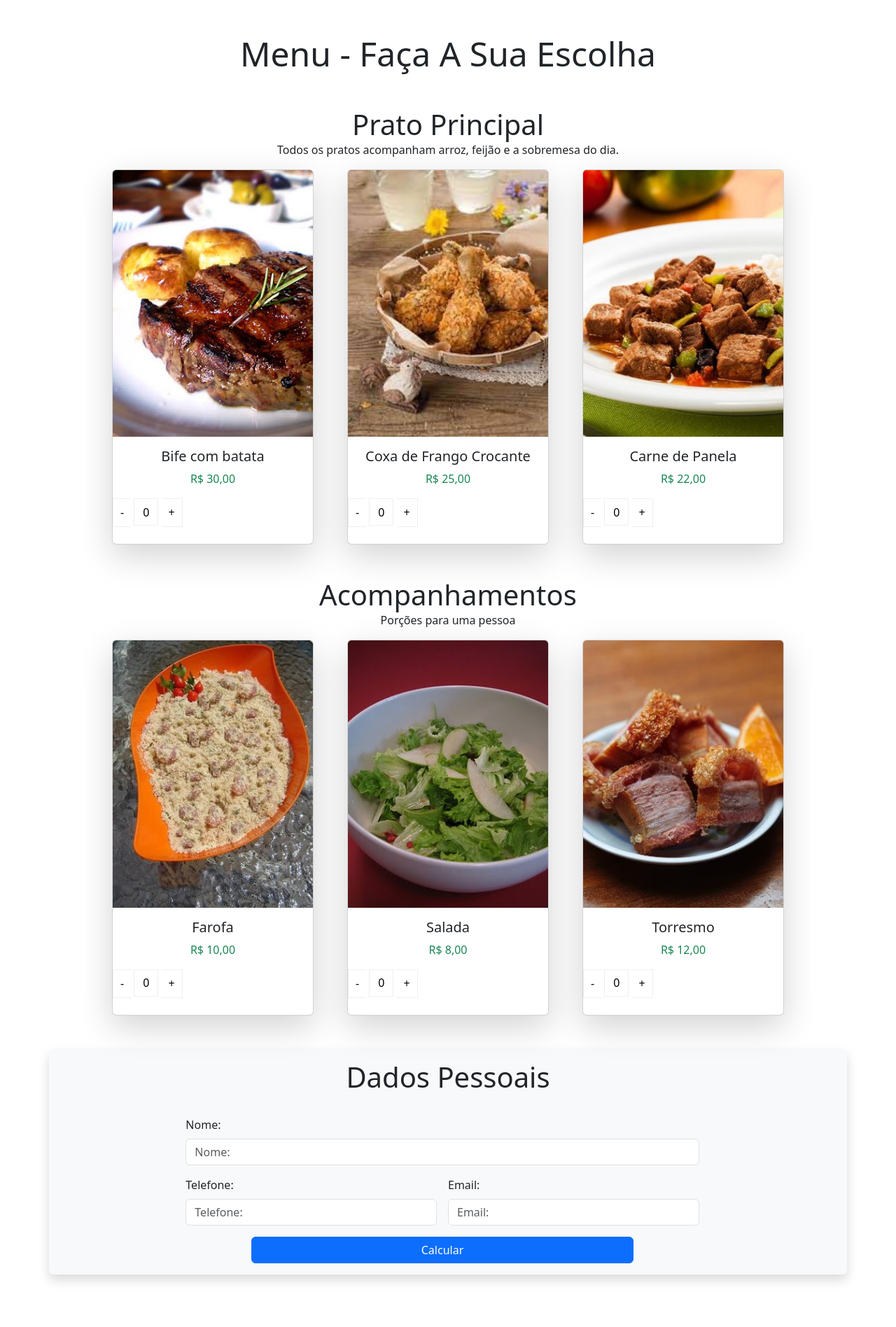
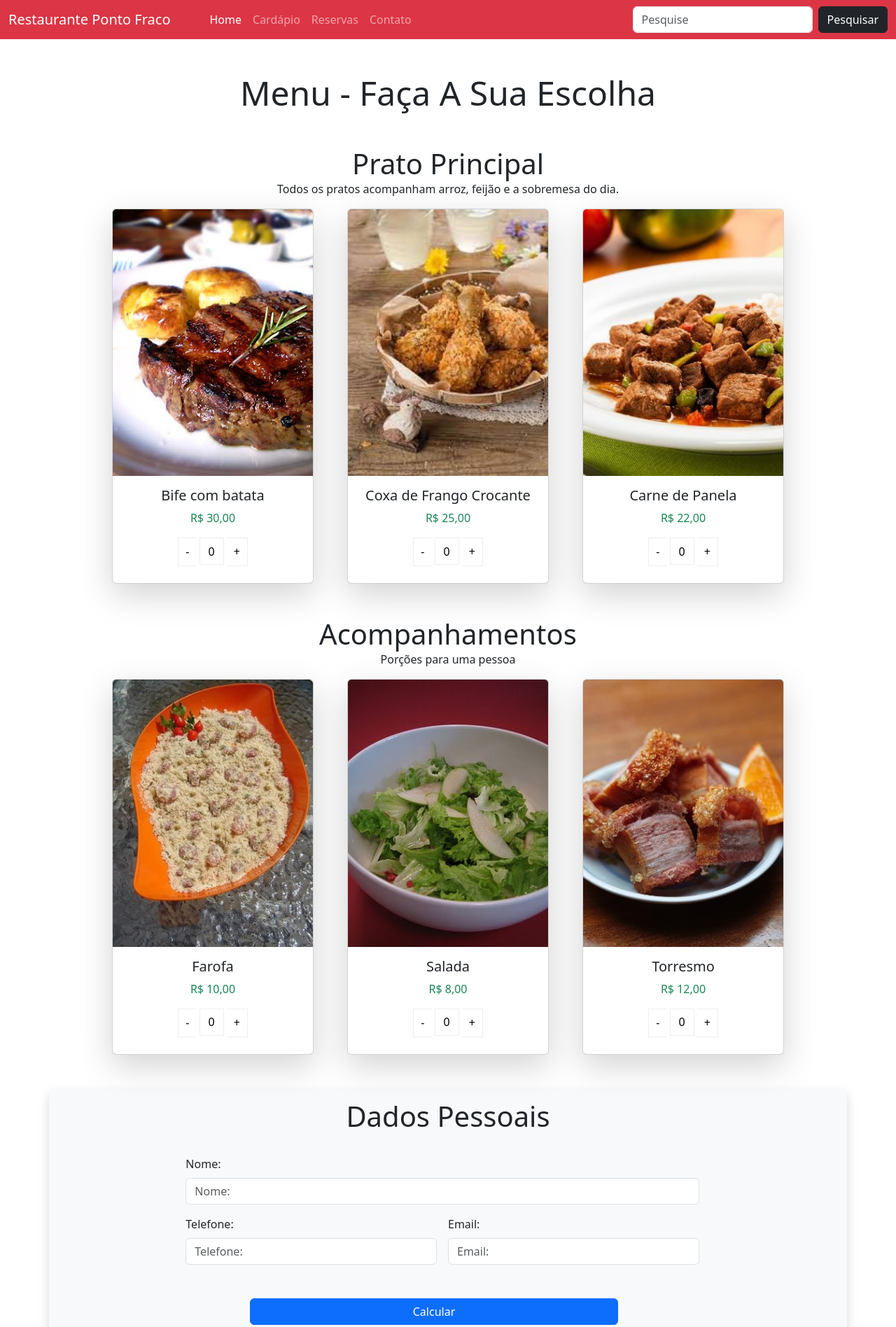
Before and after one commit to JoaoVictorCorrea/menu-project-bootstrap, a plain HTML site: page index.html in a window 1280 px wide. Shown: the top 1896 px of the page at 70% size. Before the commit the page ends 1869 px from the top, so only its background shows below. Drawn offline with nearby package versions, Linux system fonts and the light colour scheme.

Commit message:
closes #2 - NavBar

```diff
--- a/index.html
+++ b/index.html
@@ -4,12 +4,44 @@
     <meta charset="UTF-8">
     <meta name="viewport" content="width=device-width, initial-scale=1.0">
     <title>Menu</title>
-    <link rel="stylesheet" href="css/style.css">
     <link rel="stylesheet" href="css/quantity.css">
     <link href="https://cdn.jsdelivr.net/npm/bootstrap@5.3.2/dist/css/bootstrap.min.css" rel="stylesheet"
         integrity="sha384-T3c6CoIi6uLrA9TneNEoa7RxnatzjcDSCmG1MXxSR1GAsXEV/Dwwykc2MPK8M2HN" crossorigin="anonymous">
 </head>
 <body>
+    <!-- NavBar -->
+    <nav class="navbar navbar-expand-lg navbar-dark bg-danger">
+        <div class="container-fluid">
+            <a class="navbar-brand me-5" href="#">Restaurante Ponto Fraco</a>
+
+            <button class="navbar-toggler" type="button" data-bs-toggle="collapse" data-bs-target="#navbarSupportedContent" aria-controls="navbarSupportedContent" aria-expanded="false" aria-label="Toggle navigation">
+                <span class="navbar-toggler-icon"></span>
+            </button>
+
+            <div class="collapse navbar-collapse" id="navbarSupportedContent">
+                <ul class="navbar-nav me-auto mb-2 mb-lg-0">
+                    <li class="nav-item">
+                        <a class="nav-link active" aria-current="page" href="index.html">Home</a>
+                    </li>
+                    <li class="nav-item">
+                        <a class="nav-link" aria-current="page" href="cardapio.html">Cardápio</a>
+                    </li>
+                    <li class="nav-item">
+                        <a class="nav-link" aria-current="page" href="reservas.html">Reservas</a>
+                    </li>
+                    <li class="nav-item">
+                        <a class="nav-link" aria-current="page" href="contato.html">Contato</a>
+                    </li>
+                </ul>
+
+                <form class="d-flex" role="search">
+                    <input class="form-control me-2" type="search" placeholder="Pesquise" aria-label="Pesquise">
+                    <button class="btn btn-dark" type="submit">Pesquisar</button>
+                </form>
+            </div>
+        </div>
+    </nav>
+
     <div class="container text-center my-5">
 
         <!-- Title Page -->
@@ -41,7 +73,7 @@
                     <p class="card-text text-success">R$ 30,00</p>
                 </div>
 
-                <div class="quantity buttons_added">
+                <div class="quantity buttons_added text-center">
                     <input type="button" value="-" class="minus">
                     <input type="number" step="1" min="0" max="" id="1" name="quantity" value="0" title="Qty"
                         class="input-text qty text" size="4" pattern="" inputmode="">
@@ -57,7 +89,7 @@
                     <p class="card-text text-success">R$ 25,00</p>
                 </div>
 
-                <div class="quantity buttons_added">
+                <div class="quantity buttons_added text-center">
                     <input type="button" value="-" class="minus">
                     <input type="number" step="1" min="0" max="" id="2" name="quantity" value="0" title="Qty"
                         class="input-text qty text" size="4" pattern="" inputmode="">
@@ -73,7 +105,7 @@
                     <p class="card-text text-success">R$ 22,00</p>
                 </div>
 
-                <div class="quantity buttons_added">
+                <div class="quantity buttons_added text-center">
                     <input type="button" value="-" class="minus">
                     <input type="number" step="1" min="0" max="" id="3" name="quantity" value="0" title="Qty"
                         class="input-text qty text" size="4" pattern="" inputmode="">
@@ -102,7 +134,7 @@
                     <p class="card-text text-success">R$ 10,00</p>
                 </div>
 
-                <div class="quantity buttons_added">
+                <div class="quantity buttons_added text-center">
                     <input type="button" value="-" class="minus">
                     <input type="number" step="1" min="0" max="" id="4" name="quantity" value="0" title="Qty"
                         class="input-text qty text" size="4" pattern="" inputmode="">
@@ -118,7 +150,7 @@
                     <p class="card-text text-success">R$ 8,00</p>
                 </div>
 
-                <div class="quantity buttons_added">
+                <div class="quantity buttons_added text-center">
                     <input type="button" value="-" class="minus">
                     <input type="number" step="1" min="0" max="" id="5" name="quantity" value="0" title="Qty"
                         class="input-text qty text" size="4" pattern="" inputmode="">
@@ -134,7 +166,7 @@
                     <p class="card-text text-success">R$ 12,00</p>
                 </div>
 
-                <div class="quantity buttons_added">
+                <div class="quantity buttons_added text-center">
                     <input type="button" value="-" class="minus">
                     <input type="number" step="1" min="0" max="" id="6" name="quantity" value="0" title="Qty"
                         class="input-text qty text" size="4" pattern="" inputmode="">
@@ -168,8 +200,10 @@
                     <input type="email" class="form-control" id="email" placeholder="Email:">
                 </div>
 
-                <div class="d-grid col-6 mx-auto">
-                    <button class="btn btn-primary" type="button" onclick="calcular();">Calcular</button>
+                <div class="row mt-5 justify-content-center">
+                    <div class="d-grid col-6 mx-auto">
+                        <button class="btn btn-primary" type="button" onclick="calcular();">Calcular</button>
+                    </div>
                 </div>
             </form>
         </div>
```
Also changed, not shown: cardapio.html (added, +50 -0 lines), contato.html (added, +50 -0 lines), reservas.html (added, +50 -0 lines).
